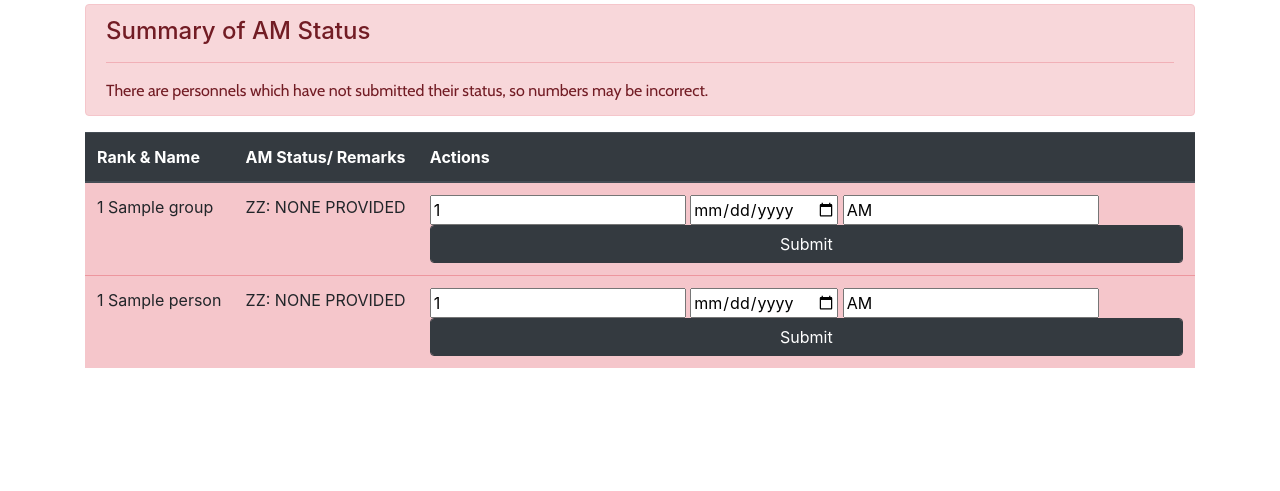
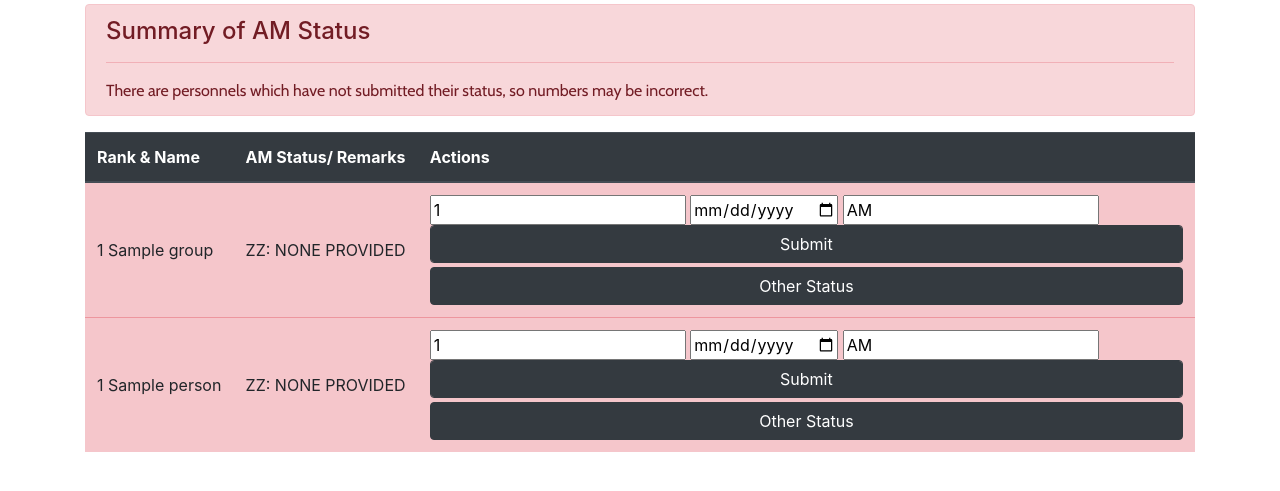
Before and after one commit to HiIAmTzeKean/semb-proj, a Flask app: template flaskapp/templates/ps/paradestate.html in a window 1280 px wide. Shown: the part 156-647 px from the top of the page. Run offline with Flask 2, Linux system fonts and the light colour scheme; the template is opened without the code that fills it: values that come from a table or form of the project are taken from there, most other values are stand-ins (such as "Sample title", 1, 10 or a date in 2020); form fields are guessed from the names that the template uses; some libraries are stand-ins or nearby versions.

Commit message:
Allowed for users to set other statuses quickly in paradestate page as well

```diff
--- a/flaskapp/templates/ps/index.html
+++ b/flaskapp/templates/ps/index.html
@@ -29,7 +29,7 @@
         </div>
     {% endif %}
 
-    <form action="" method="post">
+    <form action="{{ url_for('ps.index', redirect_to_paradestate=True) if redirect_to_paradestate }}" method="post">
         {{ form.hidden_tag() }}
         <div class="form-row mt-3">
             <div class="col-md-3 font-weight-bold">
--- a/flaskapp/templates/ps/paradestate.html
+++ b/flaskapp/templates/ps/paradestate.html
@@ -70,9 +70,9 @@
 
                         {# List of Personnels without status provided at this timeslot #}
                         {% for person in personnels|rejectattr(time + "_status") %}
-                            <tr class="table-danger">
-                                <td>{{ person.rank }} {{ person.name }}</td>
-                                <td>ZZ: NONE PROVIDED</td>
+                            <tr class="table-danger align-items-center">
+                                <td class="align-middle">{{ person.rank }} {{ person.name }}</td>
+                                <td class="align-middle">ZZ: NONE PROVIDED</td>
                                 <td>
                                     <!-- Button to easily mark personnel as Present -->
                                     <form action="{{ url_for('ps.mark_personnel_present', form=form) }}" method="post">
@@ -82,15 +82,19 @@
                                         {{ status_update_form.time(value=time) }}
                                         {{ status_update_form.submit(class_="form-control btn btn-dark") }}
                                     </form>
+
+                                    <!-- 2nd button to mark this guy as other status, redirect to status page -->
+                                    <a href="{{ url_for('ps.index', name=person.id) }}" class="btn btn-dark w-100 mt-1">Other Status</a>
                                 </td>
                             </tr>
                         {% endfor %}
 
                         {% for person in missing_personnels %}
                             <tr class="table-danger">
-                                <td>{{ person.rank }} {{ person.name }}</td>
-                                <td>ZZ: NONE PROVIDED</td>
+                                <td class="align-middle">{{ person.rank }} {{ person.name }}</td>
+                                <td class="align-middle">ZZ: NONE PROVIDED</td>
                                 <td>
+                                    <!-- Button to easily mark personnel as Present -->
                                     <form action="{{ url_for('ps.mark_personnel_present', form=form) }}" method="post">
                                         {{ status_update_form.csrf_token }}
                                         {{ status_update_form.name(value=person.id) }}
@@ -98,6 +102,8 @@
                                         {{ status_update_form.time(value=time) }}
                                         {{ status_update_form.submit(class_="form-control btn btn-dark") }}
                                     </form>
+                                    <!-- 2nd button to mark this guy as other status, redirect to status page -->
+                                    <a href="{{ url_for('ps.index', name=person.id) }}" class="btn btn-dark w-100 mt-1">Other Status</a>
                                 </td>
                             </tr>
                         {% endfor %}
```
Also changed, not shown: flaskapp/ps.py (+26 -10 lines).
